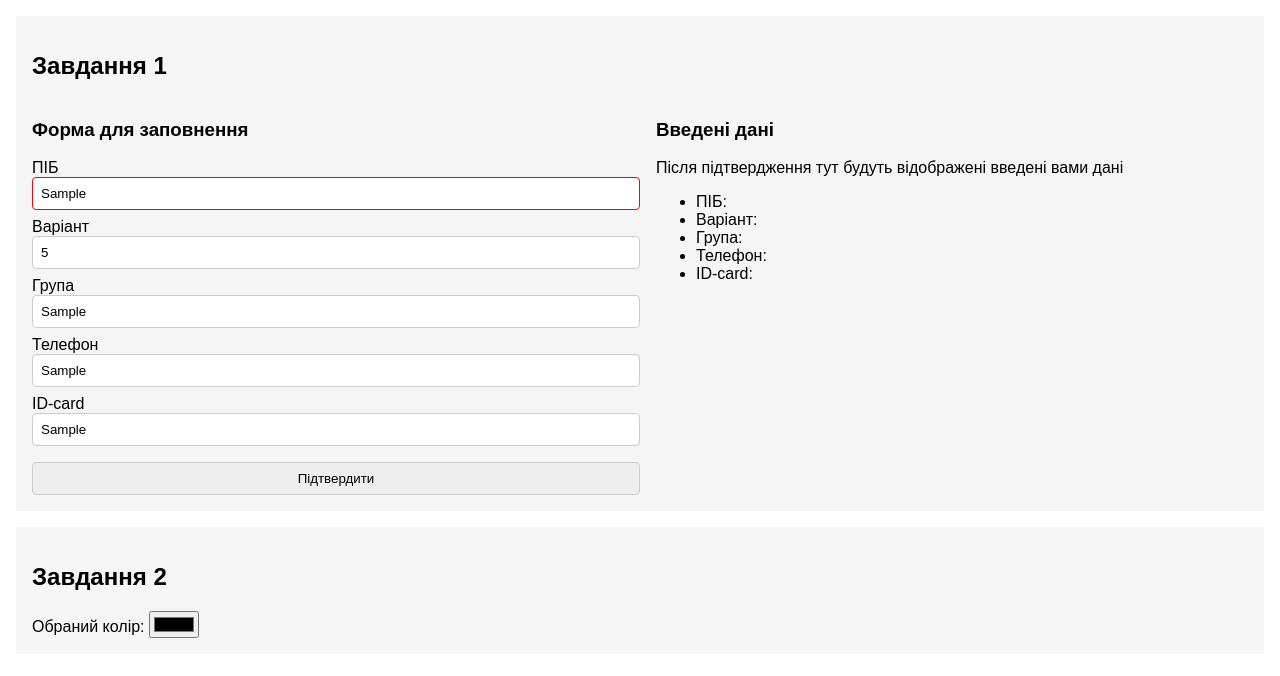
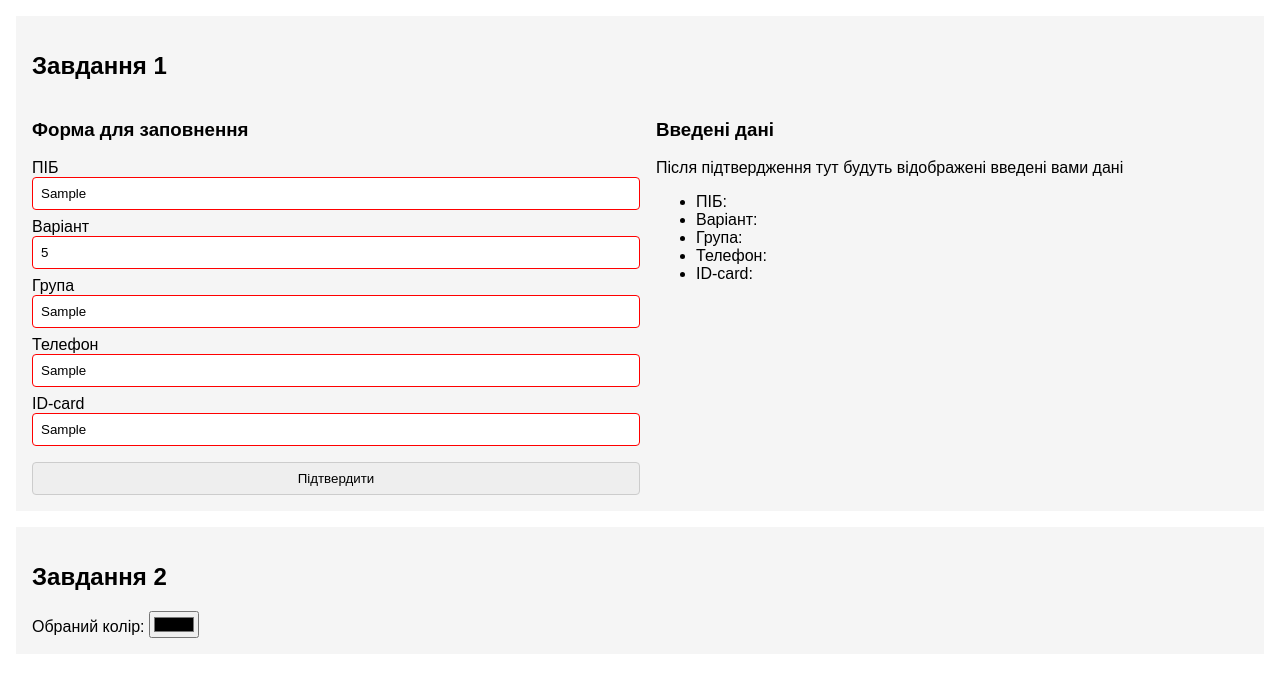
Before and after one commit to Ekedani/web-basics-lab-2, a plain HTML site: page index.html in a window 1280 px wide. Both pictures are taken after typing "Sample", "5", "Sample", "Sample", "Sample" into the empty fields and a click on the button "Підтвердити". Drawn offline with Linux system fonts and the light colour scheme.

Commit message:
add validation logic

```diff
--- a/index.html
+++ b/index.html
@@ -18,7 +18,7 @@
                 </label>
                 <label>
                     Варіант
-                    <input name="age" type="number" min="0" max="99" placeholder="Варіант">
+                    <input name="variant" type="number" min="0" max="99" placeholder="Варіант">
                 </label>
                 <label>
                     Група
--- a/script.js
+++ b/script.js
@@ -10,9 +10,33 @@ const formValidators = {
 
 function onFormSubmit(e) {
     e.preventDefault();
+    resetValidity(e.target);
     const formData = new FormData(e.target);
     const formDataObject = {};
     formData.forEach((value, key) => {
         formDataObject[key] = value;
     });
+    const errors = validateForm(formDataObject);
+    if (Object.keys(errors).length) {
+        for (const key in errors) {
+            e.target.querySelector(`[name="${key}"]`).classList.add('invalid');
+        }
+    }
 }
+
+function resetValidity(formElement) {
+    formElement.querySelectorAll('.invalid').forEach(el => el.classList.remove('invalid'));
+}
+
+function validateForm(formDataObject) {
+    const errors = {};
+    console.log(formDataObject);
+    for (const key in formDataObject) {
+        if (!formValidators[key]) continue;
+        if (!formValidators[key].test(formDataObject[key])) {
+            errors[key] = 'Invalid value';
+        }
+    }
+    console.log(errors);
+    return errors;
+}
```
